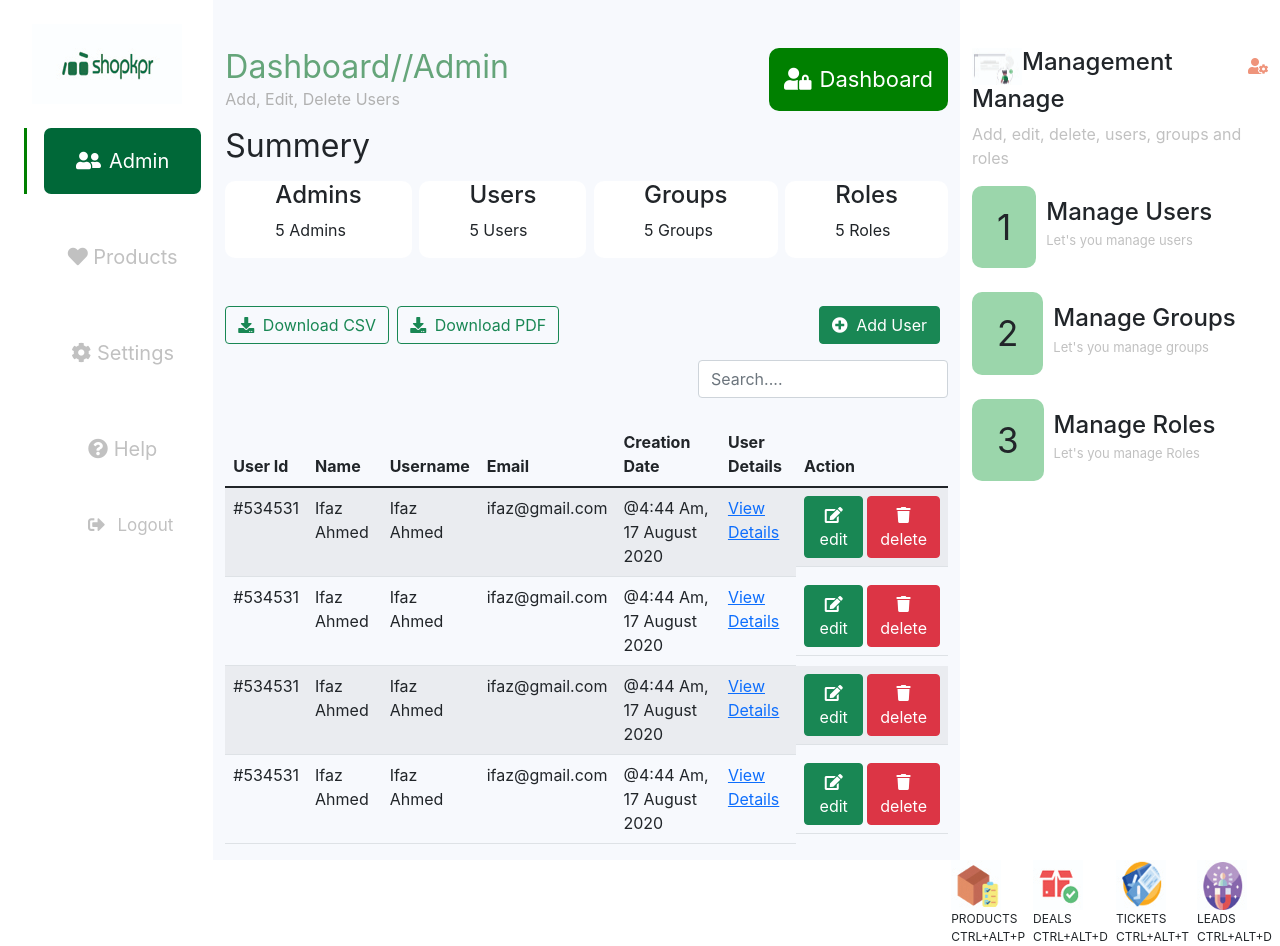
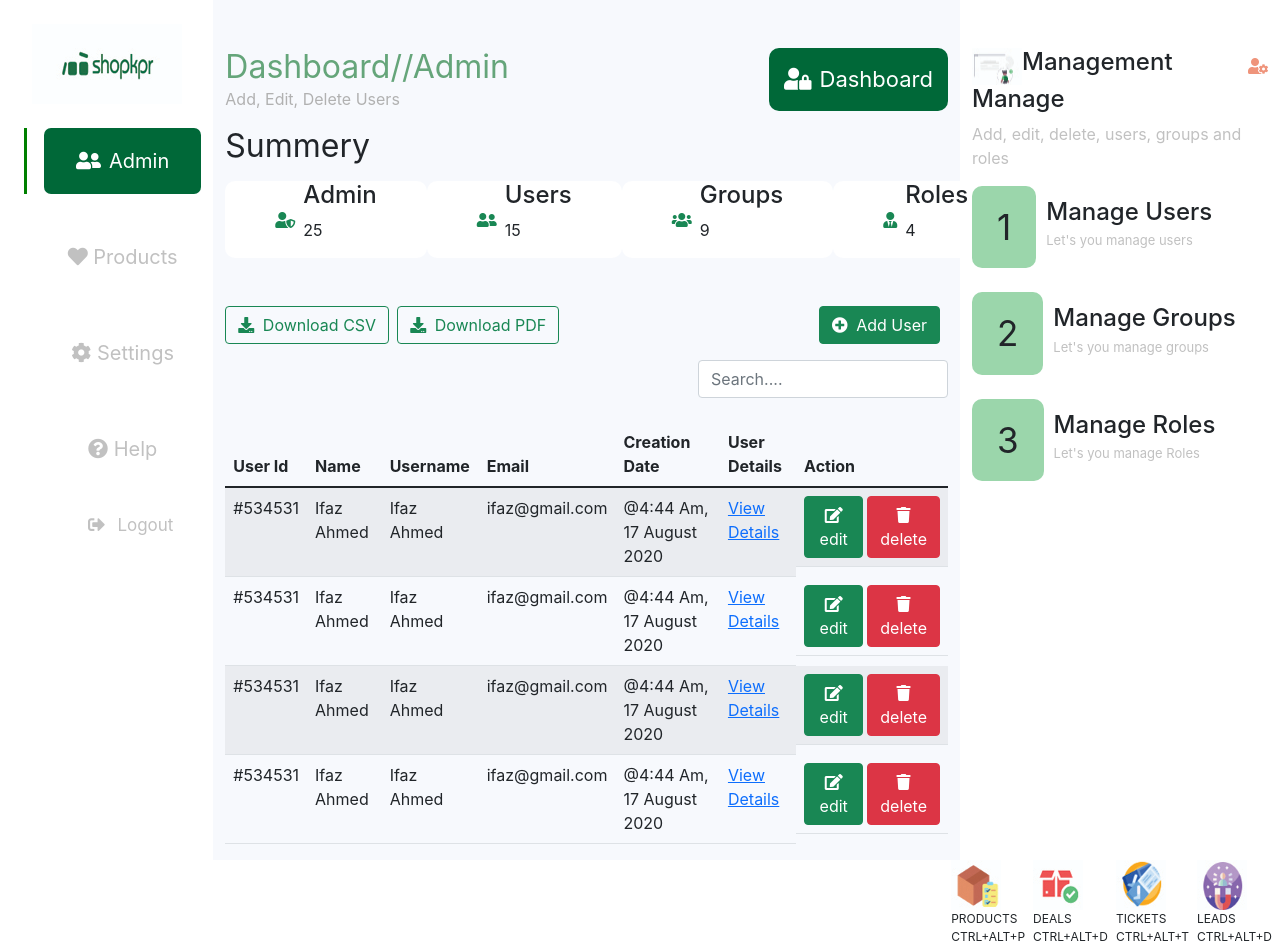
Before and after one commit to mdnakibul/manage-team, a React (Create React App) app: page / in a window 1280 px wide. Built offline with nearby package versions, Linux system fonts and the light colour scheme.

Commit message:
created summery block component

```diff
--- a/src/components/ManageGroup/ManageGroup.js
+++ b/src/components/ManageGroup/ManageGroup.js
@@ -2,8 +2,28 @@ import React from 'react';
 import LeftSidebar from '../LeftSidebar/LeftSidebar';
 import RightSidebar from '../RightSidebar/RightSidebar';
 import '../ManageUser/ManageUser.css'
+import SummeryBlock from '../SummeryBlock/SummeryBlock';
 
 const ManageGroup = () => {
+
+    const GroupSummery = [
+        {
+            title: 'Total Group',
+            number: 25
+        },
+        {
+            title: 'This Year',
+            number: 15
+        },
+        {
+            title: 'This Month',
+            number: 9
+        },
+        {
+            title: 'This Week',
+            number: 4
+        }
+    ]
     return (
         <div className="container-fluid">
             <div className="row">
@@ -25,22 +45,9 @@ const ManageGroup = () => {
                     <div className="summery group-summery pt-4">
                         <h2>Group Summery</h2>
                         <div className="d-flex summery-blocks justify-content-between mt-3">
-                            <div className="summery-block">
-                                <h4>Total Groups</h4>
-                                <p>5 Groups</p>
-                            </div>
-                            <div className="summery-block">
-                                <h4>This Year</h4>
-                                <p>5 Groups</p>
-                            </div>
-                            <div className="summery-block">
-                                <h4>This Month</h4>
-                                <p>5 Groups</p>
-                            </div>
-                            <div className="summery-block">
-                                <h4>This week</h4>
-                                <p>5 Groups</p>
-                            </div>
+                            {
+                                GroupSummery.map(group => <SummeryBlock summerInfo={group}></SummeryBlock>)
+                            }
                         </div>
                     </div>
 
--- a/src/components/ManageUser/ManageUser.css
+++ b/src/components/ManageUser/ManageUser.css
@@ -1,5 +1,5 @@
 .dashboard-btn{
-    background: green;
+    background: #006838;
     color: white;
     font-size:22px;
     border-radius:10px;
--- a/src/components/ManageUser/ManageUser.js
+++ b/src/components/ManageUser/ManageUser.js
@@ -2,9 +2,33 @@ import React from 'react';
 import { Link } from 'react-router-dom';
 import LeftSidebar from '../LeftSidebar/LeftSidebar';
 import RightSidebar from '../RightSidebar/RightSidebar';
+import SummeryBlock from '../SummeryBlock/SummeryBlock';
 import './ManageUser.css'
 
 const ManageUser = () => {
+    const UserSummery = [
+        {
+            icon: 'fas fa-user-shield',
+            title: 'Admin',
+            number: 25
+        },
+        {
+            icon: 'fas fa-user-friends',
+            title: 'Users',
+            number: 15
+        },
+        {
+            icon: 'fas fa-users',
+            title: 'Groups',
+            number: 9
+        },
+        {
+            icon: 'fas fa-user-tie',
+            title: 'Roles',
+            number: 4
+        }
+    ]
+
     return (
         <div className="container-fluid">
             <div className="row">
@@ -27,22 +51,9 @@ const ManageUser = () => {
                     <div className="summery pt-3">
                         <h2>Summery</h2>
                         <div className="d-flex summery-blocks justify-content-between mt-3">
-                            <div className="summery-block">
-                                <h4>Admins</h4>
-                                <p>5 Admins</p>
-                            </div>
-                            <div className="summery-block">
-                                <h4>Users</h4>
-                                <p>5 Users</p>
-                            </div>
-                            <div className="summery-block">
-                                <h4>Groups</h4>
-                                <p>5 Groups</p>
-                            </div>
-                            <div className="summery-block">
-                                <h4>Roles</h4>
-                                <p>5 Roles</p>
-                            </div>
+                            {
+                                UserSummery.map(user => <SummeryBlock summeryInfo={user}></SummeryBlock>)
+                            }
                         </div>
                     </div>
 
@@ -70,7 +81,7 @@ const ManageUser = () => {
                     {/* Data Table  */}
 
                     <table className="table table-striped table-responsive mt-4">
-                        <thead className="thead-success" style={{background:'006838'}}>
+                        <thead className="thead-success" style={{ background: '006838' }}>
                             <tr>
                                 <th scope="col">User Id</th>
                                 <th scope="col">Name</th>
--- /dev/null
+++ b/src/components/SummeryBlock/SummeryBlock.js
@@ -0,0 +1,18 @@
+import React from 'react';
+
+const SummeryBlock = (props) => {
+    props = props.summeryInfo;
+    return (
+        <div className="summery-block d-flex align-items-center">
+            <div className="summery-icon">
+                <span className={`${props.icon} me-2 text-success`}></span>
+            </div>
+            <div className="summery-info">
+                <h4>{props.title}</h4>
+                <p>{props.number}</p>
+            </div>
+        </div>
+    );
+};
+
+export default SummeryBlock;
```
